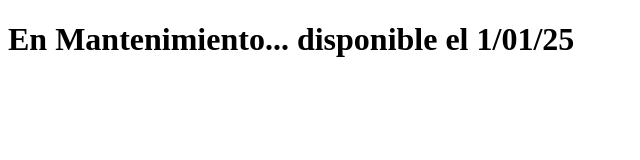
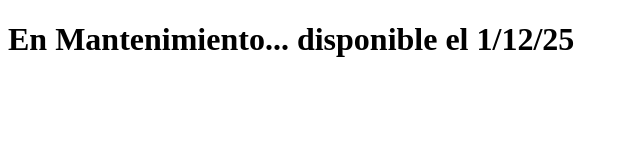
Before and after one commit to ADanicode/PortafolioADMC, a plain HTML site: page portafolioA/index.html in a window 1280 px wide. Shown: the full height of the page, 0-640 px from the left. Drawn offline with Linux system fonts and the light colour scheme.

Commit message:
Update index.html
Signed-off-by: ADanicode <158862091+ADanicode@users.noreply.github.com>

```diff
--- a/portafolioA/index.html
+++ b/portafolioA/index.html
@@ -6,6 +6,6 @@
     <title>Portafolio</title>
 </head>
 <body>
-    <H1>En Mantenimiento... disponible el 1/01/25</H1>
+    <H1>En Mantenimiento... disponible el 1/12/25</H1>
 </body>
 </html>
```
